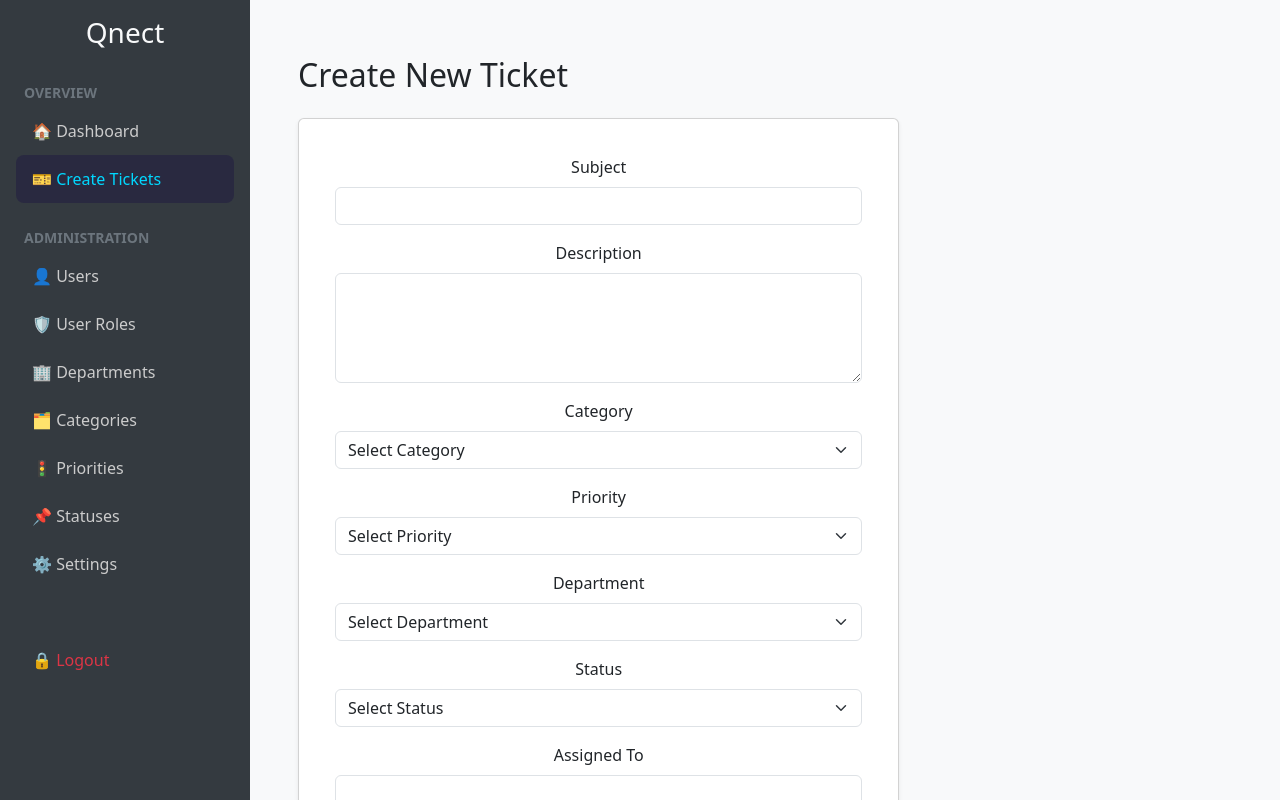
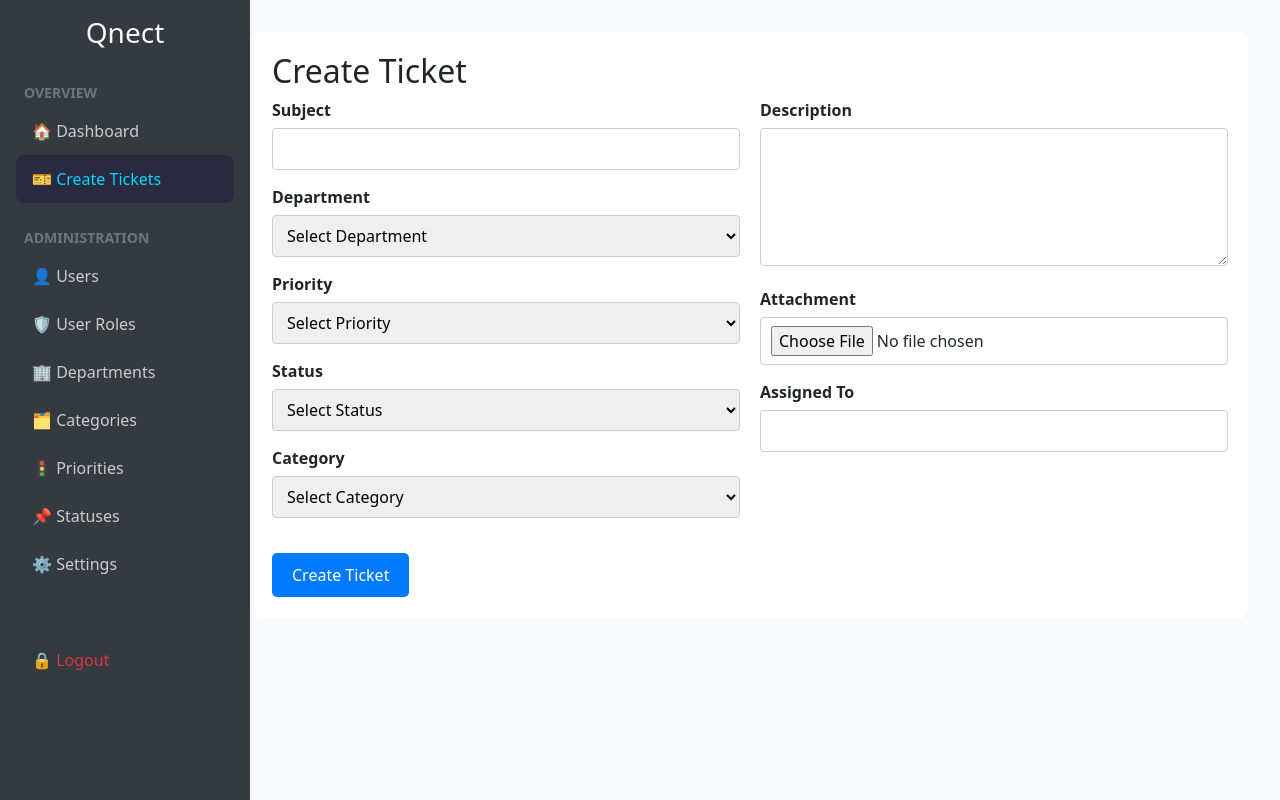
Before and after one commit to PopoyJay/Qnect, a React (Create React App) app in the folder frontend/: page /tickets in a window 1280 px wide. Built offline with nearby package versions, Linux system fonts and the light colour scheme; sample sign-in values are in the browser's storage.

Commit message:
Added Two-column ticket page

```diff
--- a/frontend/src/pages/TicketsPage.js
+++ b/frontend/src/pages/TicketsPage.js
@@ -1,156 +1,147 @@
 import React, { useState } from 'react';
-import { Container, Row, Col, Form, Button, Card } from 'react-bootstrap';
-import Sidebar from '../components/Sidebar';
+import '../styles/ticket.css';
 
 const TicketsPage = () => {
-  const [formData, setFormData] = useState({
-    subject: '',
-    description: '',
-    category: '',
-    priority: '',
-    department: '',
-    status: '',
-    assignedTo: '',
-  });
-
-  const handleChange = (e) => {
-    const { name, value } = e.target;
-    setFormData(prev => ({
-      ...prev,
-      [name]: value,
-    }));
-  };
+  const [subject, setSubject] = useState('');
+  const [department, setDepartment] = useState('');
+  const [priority, setPriority] = useState('');
+  const [status, setStatus] = useState('');
+  const [assignedTo, setAssignedTo] = useState('');
+  const [category, setCategory] = useState('');
+  const [description, setDescription] = useState('');
+  const [attachment, setAttachment] = useState(null);
 
   const handleSubmit = (e) => {
     e.preventDefault();
-    console.log('Ticket Submitted:', formData);
-    alert('Ticket created successfully!');
-    setFormData({
-      subject: '',
-      description: '',
-      category: '',
-      priority: '',
-      department: '',
-      status: '',
-      assignedTo: '',
-    });
+    // Collect ticket data
+    const ticketData = {
+      subject,
+      department,
+      priority,
+      status,
+      assignedTo,
+      category,
+      description,
+      attachment
+    };
+    // Log for testing purposes
+    console.log(ticketData);
   };
 
   return (
-    <div className="d-flex">
-      <Sidebar />
-      <div className="main-content flex-grow-1 p-4" style={{ marginLeft: '10px', }}>
-        <Container fluid>
-          <h2 className="text-dark mb-4">Create New Ticket</h2>
-          <Row>
-            <Col md={8}>
-              <Card className="shadow-sm">
-                <Card.Body>
-                  <Form onSubmit={handleSubmit}>
-                    <Form.Group className="mb-3">
-                      <Form.Label>Subject</Form.Label>
-                      <Form.Control
+    <div className="ticket-form-container">
+      <h2>Create Ticket</h2>
+      <form onSubmit={handleSubmit} className="ticket-form">
+        <div className="form-columns">
+          {/* Left Column */}
+          <div className="form-column">
+            <div className="form-group">
+              <label htmlFor="subject">Subject</label>
+              <input
                 type="text"
-                        name="subject"
-                        value={formData.subject}
-                        onChange={handleChange}
+                id="subject"
+                value={subject}
+                onChange={(e) => setSubject(e.target.value)}
                 required
               />
-                    </Form.Group>
+            </div>
 
-                    <Form.Group className="mb-3">
-                      <Form.Label>Description</Form.Label>
-                      <Form.Control
-                        as="textarea"
-                        name="description"
-                        rows={4}
-                        value={formData.description}
-                        onChange={handleChange}
-                        required
-                      />
-                    </Form.Group>
-
-                    <Form.Group className="mb-3">
-                      <Form.Label>Category</Form.Label>
-                      <Form.Select
-                        name="category"
-                        value={formData.category}
-                        onChange={handleChange}
-                        required
-                      >
-                        <option value="">Select Category</option>
-                        <option value="Technical">Technical</option>
-                        <option value="Support">Support</option>
-                        <option value="Network">Network</option>
-                      </Form.Select>
-                    </Form.Group>
-
-                    <Form.Group className="mb-3">
-                      <Form.Label>Priority</Form.Label>
-                      <Form.Select
-                        name="priority"
-                        value={formData.priority}
-                        onChange={handleChange}
-                        required
-                      >
-                        <option value="">Select Priority</option>
-                        <option value="High">High</option>
-                        <option value="Medium">Medium</option>
-                        <option value="Low">Low</option>
-                      </Form.Select>
-                    </Form.Group>
-
-                    <Form.Group className="mb-3">
-                      <Form.Label>Department</Form.Label>
-                      <Form.Select
-                        name="department"
-                        value={formData.department}
-                        onChange={handleChange}
-                        required
+            <div className="form-group">
+              <label htmlFor="department">Department</label>
+              <select
+                id="department"
+                value={department}
+                onChange={(e) => setDepartment(e.target.value)}
               >
                 <option value="">Select Department</option>
                 <option value="IT">IT</option>
                 <option value="HR">HR</option>
-                        <option value="Finance">Finance</option>
-                      </Form.Select>
-                    </Form.Group>
+                <option value="Support">Support</option>
+              </select>
+            </div>
 
-                    <Form.Group className="mb-3">
-                      <Form.Label>Status</Form.Label>
-                      <Form.Select
-                        name="status"
-                        value={formData.status}
-                        onChange={handleChange}
-                        required
+            <div className="form-group">
+              <label htmlFor="priority">Priority</label>
+              <select
+                id="priority"
+                value={priority}
+                onChange={(e) => setPriority(e.target.value)}
+              >
+                <option value="">Select Priority</option>
+                <option value="Low">Low</option>
+                <option value="Medium">Medium</option>
+                <option value="High">High</option>
+              </select>
+            </div>
+
+            <div className="form-group">
+              <label htmlFor="status">Status</label>
+              <select
+                id="status"
+                value={status}
+                onChange={(e) => setStatus(e.target.value)}
               >
                 <option value="">Select Status</option>
-                        <option value="Pending">Pending</option>
-                        <option value="In Progress">In Progress</option>
+                <option value="Open">Open</option>
                 <option value="Resolved">Resolved</option>
-                      </Form.Select>
-                    </Form.Group>
+                <option value="Closed">Closed</option>
+              </select>
+            </div>
 
-                    <Form.Group className="mb-3">
-                      <Form.Label>Assigned To</Form.Label>
-                      <Form.Control
-                        type="text"
-                        name="assignedTo"
-                        value={formData.assignedTo}
-                        onChange={handleChange}
+            {/* Newly Added Category Field */}
+            <div className="form-group">
+              <label htmlFor="category">Category</label>
+              <select
+                id="category"
+                value={category}
+                onChange={(e) => setCategory(e.target.value)}
+              >
+                <option value="">Select Category</option>
+                <option value="Software">Software</option>
+                <option value="Hardware">Hardware</option>
+                <option value="Network">Network</option>
+                <option value="General">General</option>
+              </select>
+            </div>
+          </div>
+
+          {/* Right Column */}
+          <div className="form-column">
+            <div className="form-group">
+              <label htmlFor="description">Description</label>
+              <textarea
+                id="description"
+                value={description}
+                onChange={(e) => setDescription(e.target.value)}
+                rows="5"
                 required
               />
-                    </Form.Group>
+            </div>
 
-                    <Button variant="primary" type="submit">
-                      Submit Ticket
-                    </Button>
-                  </Form>
-                </Card.Body>
-              </Card>
-            </Col>
-          </Row>
-        </Container>
+            <div className="form-group">
+              <label htmlFor="attachment">Attachment</label>
+              <input
+                type="file"
+                id="attachment"
+                onChange={(e) => setAttachment(e.target.files[0])}
+              />
             </div>
+
+            {/* Newly Added Assigned To Field - Now in Right Column */}
+            <div className="form-group">
+              <label htmlFor="assignedTo">Assigned To</label>
+              <input
+                type="text"
+                id="assignedTo"
+                value={assignedTo}
+                onChange={(e) => setAssignedTo(e.target.value)}
+              />
+            </div>
+          </div>
+        </div>
+
+        <button type="submit" className="submit-button">Create Ticket</button>
+      </form>
     </div>
   );
 };
--- /dev/null
+++ b/frontend/src/styles/ticket.css
@@ -0,0 +1,47 @@
+.ticket-page {
+  padding: 20px;
+}
+
+.ticket-form-container {
+  background: #fff;
+  padding: 20px;
+  border-radius: 8px;
+}
+
+.form-columns {
+  display: flex;
+  gap: 20px;
+  margin-bottom: 20px;
+}
+
+.form-column {
+  flex: 1;
+}
+
+.form-group {
+  margin-bottom: 15px;
+}
+
+.form-group label {
+  display: block;
+  margin-bottom: 6px;
+  font-weight: 600;
+}
+
+.form-group input,
+.form-group select,
+.form-group textarea {
+  width: 100%;
+  padding: 8px 10px;
+  border-radius: 4px;
+  border: 1px solid #ccc;
+}
+
+.submit-button {
+  padding: 10px 20px;
+  background-color: #007bff;
+  color: white;
+  border: none;
+  border-radius: 5px;
+  cursor: pointer;
+}
```
Also changed, not shown: frontend/src/components/TicketCreationForm.js (+99 -47 lines). Lines whose indentation alone changed are shown as unchanged.
